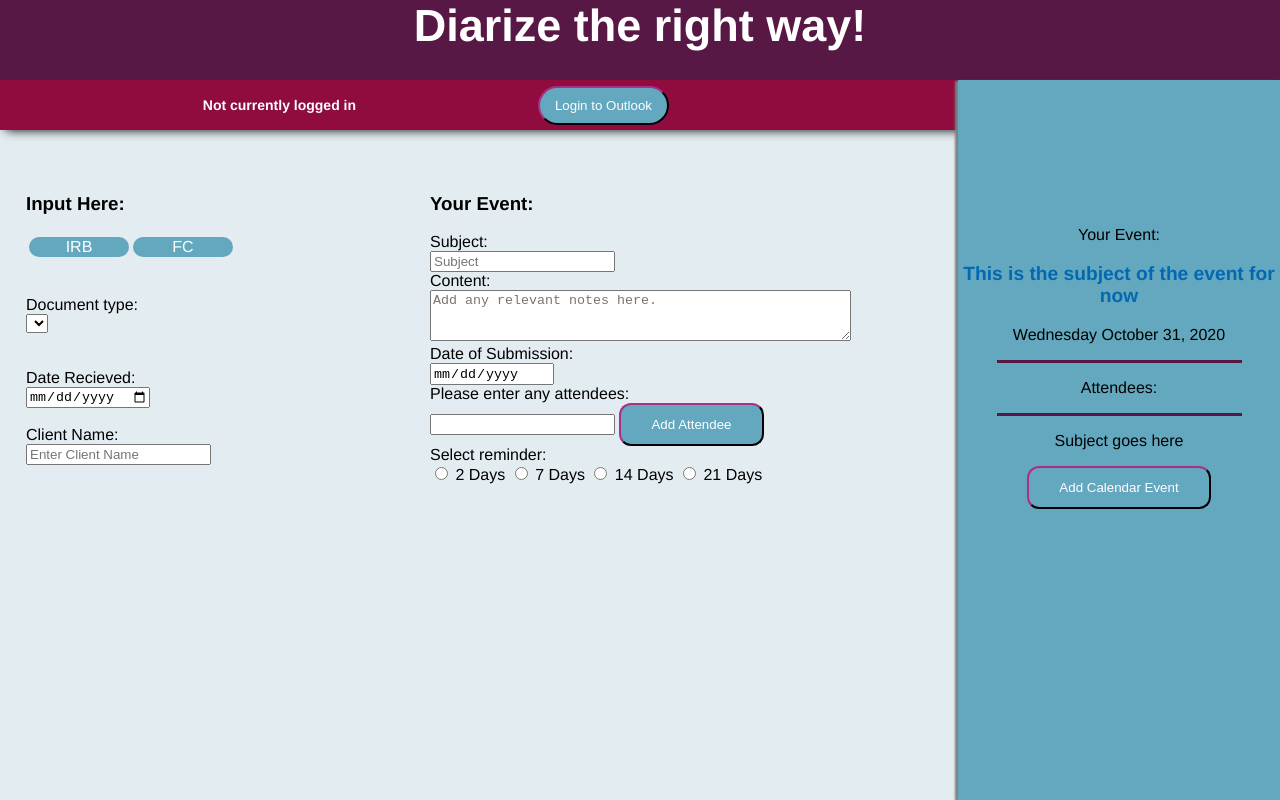
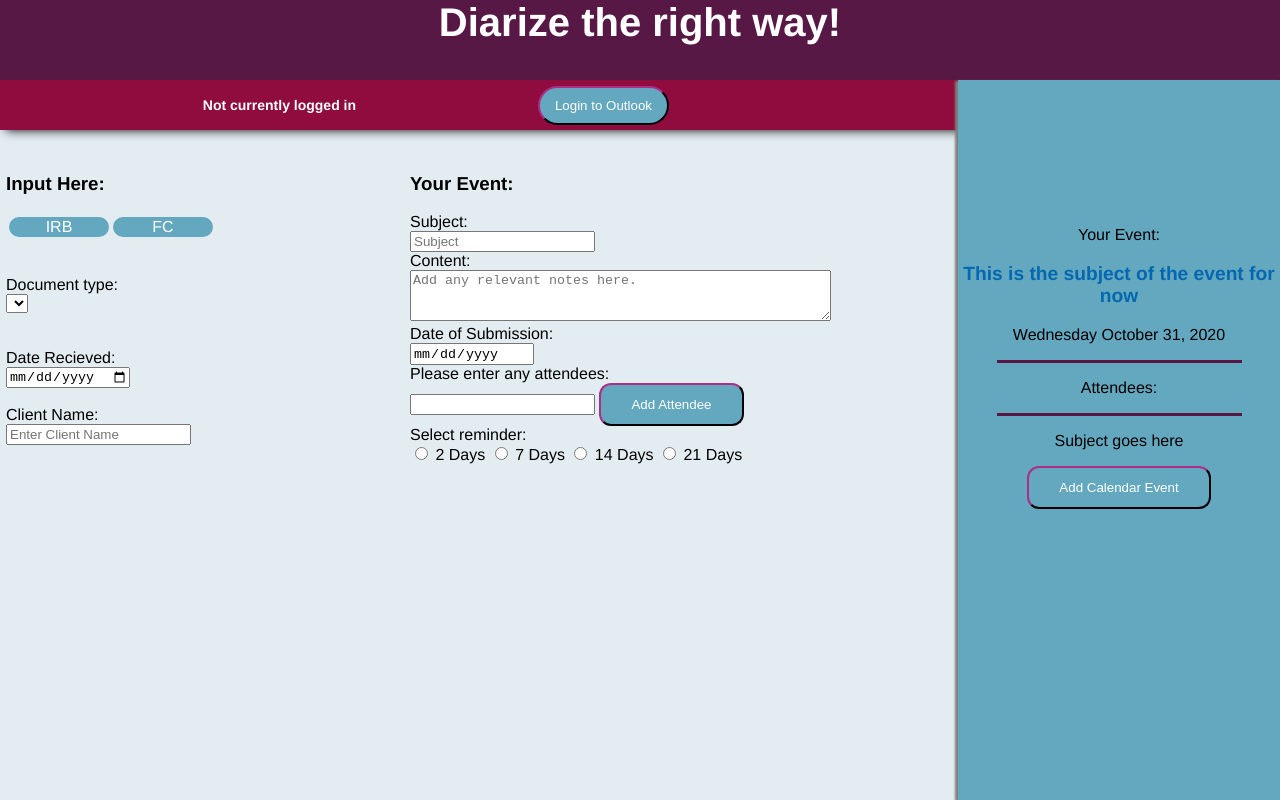
Before and after one commit to rrokhit/rrokhit.github.io, a plain HTML site: page src/index.html in a window 1280 px wide. Drawn offline with nearby package versions, Linux system fonts and the light colour scheme; a script that the page names is missing.

Commit message:
Update other.css

```diff
--- a/src/css/other.css
+++ b/src/css/other.css
@@ -2,7 +2,7 @@ body {
   background-color: #e3ecf1;
   font-family: Helvetica;
   font-size: 16px;
-  padding: 20px;
+  padding: 0px;
   margin: 0px;
   margin-right: 0px;
   margin-bottom: 20px;
@@ -73,6 +73,11 @@ button:hover {
 /* alsoSteel: #c7c5c1; */
 /* ebedebe in the sun: #e8c690 */
 
+#logo-img {
+  top: 0px;
+  padding: 0px;
+}
+
 #banner {
   position: absolute;
   top: 0px;
@@ -90,12 +95,14 @@ button:hover {
   box-shadow: 0 8px 10px -6px black;
 }
 
-#banner_contents {
+#banner_content {
   width: 100%;
-  font: Helvetica;
-  font-size: 35px;
+  font: "Roboto";
+  font-size: 40px;
+  text-align: center;
   font-weight: bold;
   text-decoration-color: white;
+  top: 0px;
 }
 
 #banner2 {
@@ -133,6 +140,7 @@ button:hover {
   color: white;
   border-radius: 20px;
   padding: 10px 15px;
+  align-self: right;
 }
 #login-button:hover{
   background-color: #581845;
```
